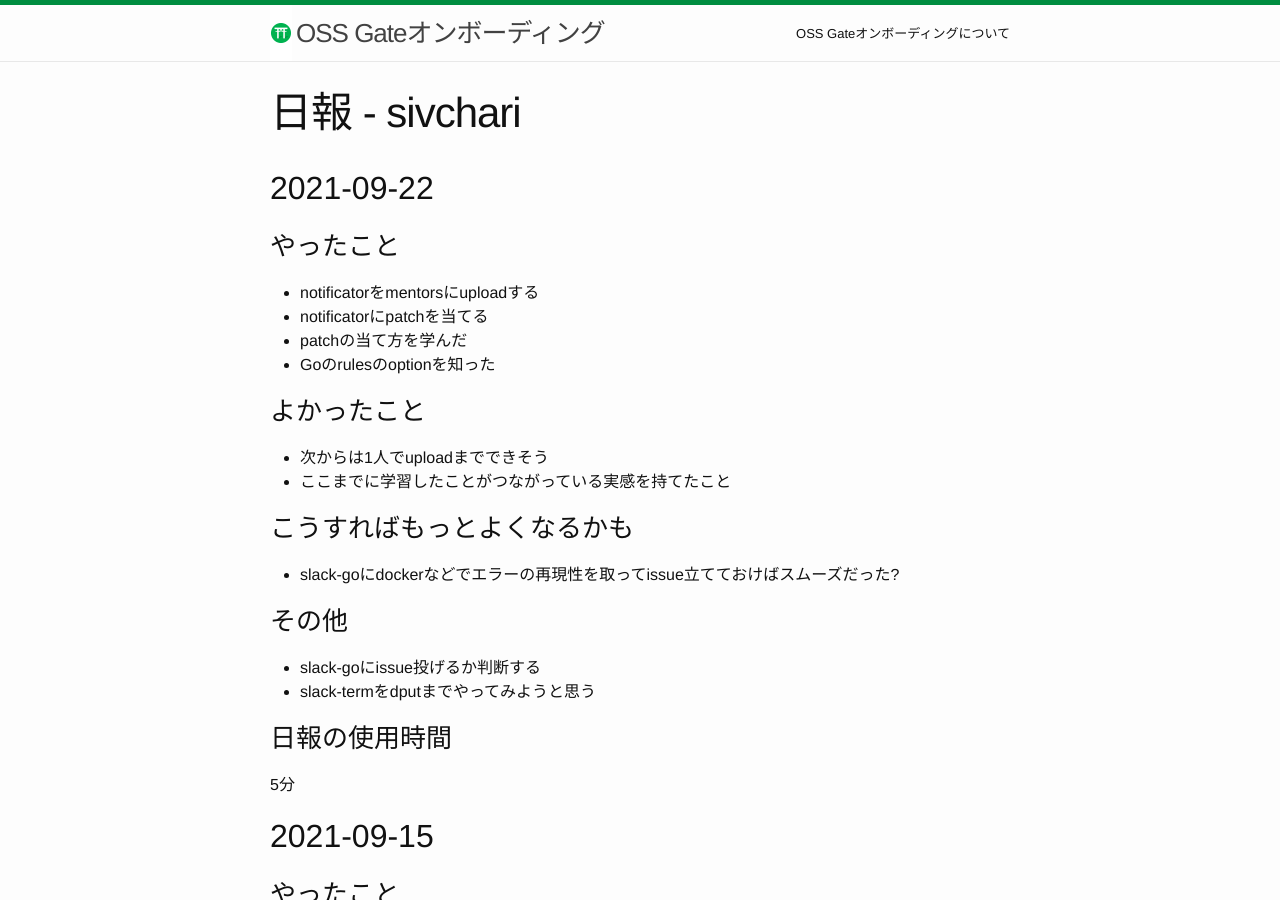
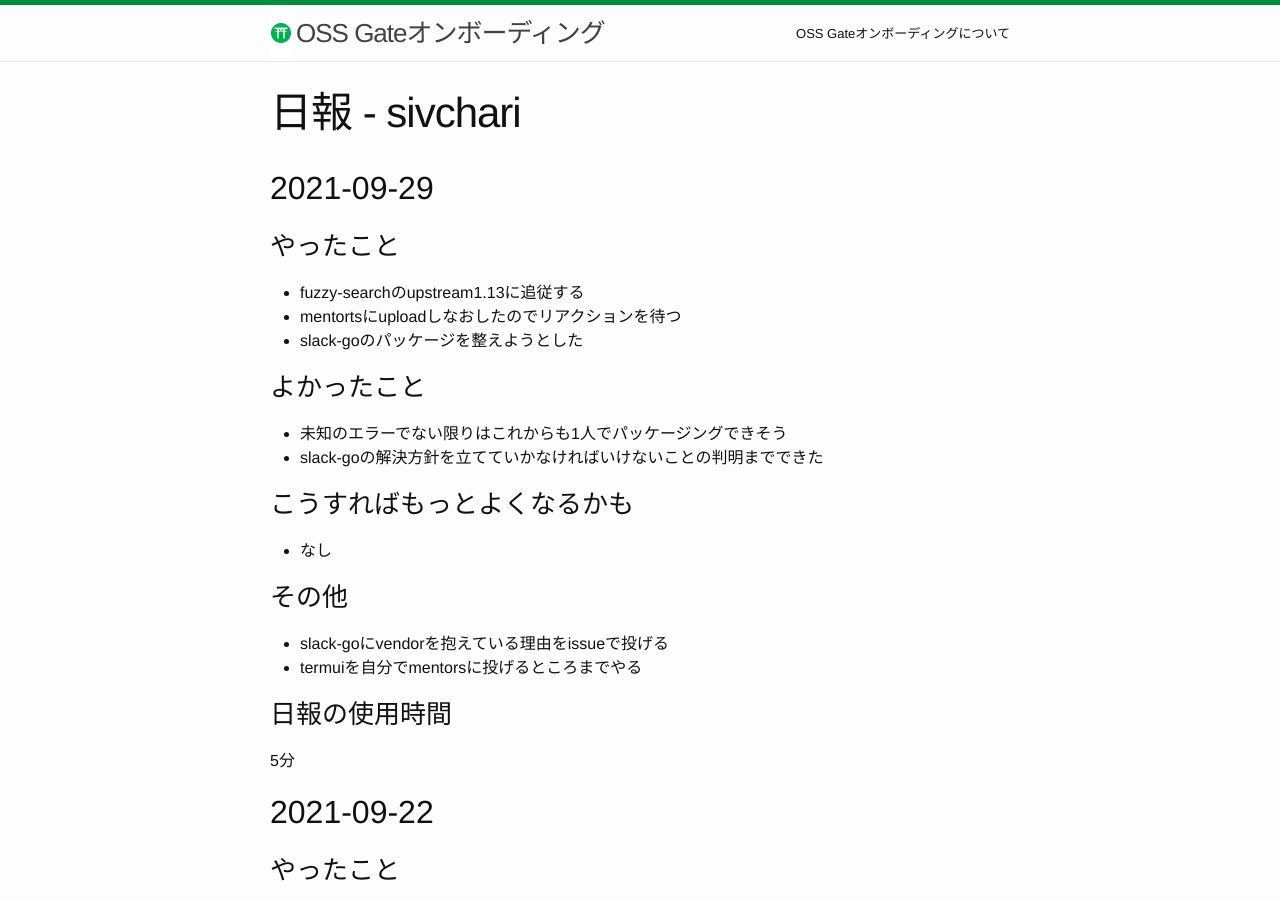
Before and after one commit to oss-gate/on-boarding, a Jekyll site: the page built from proposals/2021-08/kenhys-maintain-debian-packages/daily-report-sivchari.md, in a window 1280 px wide and 900 px high. Built offline with Jekyll 4.4.1, drawn with Linux system fonts in a browser that asks for light colours; Markdown is read by kramdown in place of the engine named in the settings; comment, search, counter and statistics services are not loaded.

Commit message:
add daily report

```diff
--- a/proposals/2021-08/kenhys-maintain-debian-packages/daily-report-sivchari.md
+++ b/proposals/2021-08/kenhys-maintain-debian-packages/daily-report-sivchari.md
@@ -6,6 +6,32 @@ title: 日報 - sivchari
 <!-- ↑の${ID}は自分のGitHubのIDに置き換える。例：日報 - kenhys -->
 
 <!-- 新しい日付を上に書く。つまり、追記するときは上に追記する。 -->
+## 2021-09-29
+
+### やったこと
+
+  * fuzzy-searchのupstream1.13に追従する
+  * mentortsにuploadしなおしたのでリアクションを待つ
+  * slack-goのパッケージを整えようとした
+
+### よかったこと
+
+  * 未知のエラーでない限りはこれからも1人でパッケージングできそう
+  * slack-goの解決方針を立てていかなければいけないことの判明までできた
+
+### こうすればもっとよくなるかも
+
+  * なし
+
+### その他
+
+  * slack-goにvendorを抱えている理由をissueで投げる
+  * termuiを自分でmentorsに投げるところまでやる
+
+### 日報の使用時間
+
+5分
+
 ## 2021-09-22
 
 ### やったこと
```
